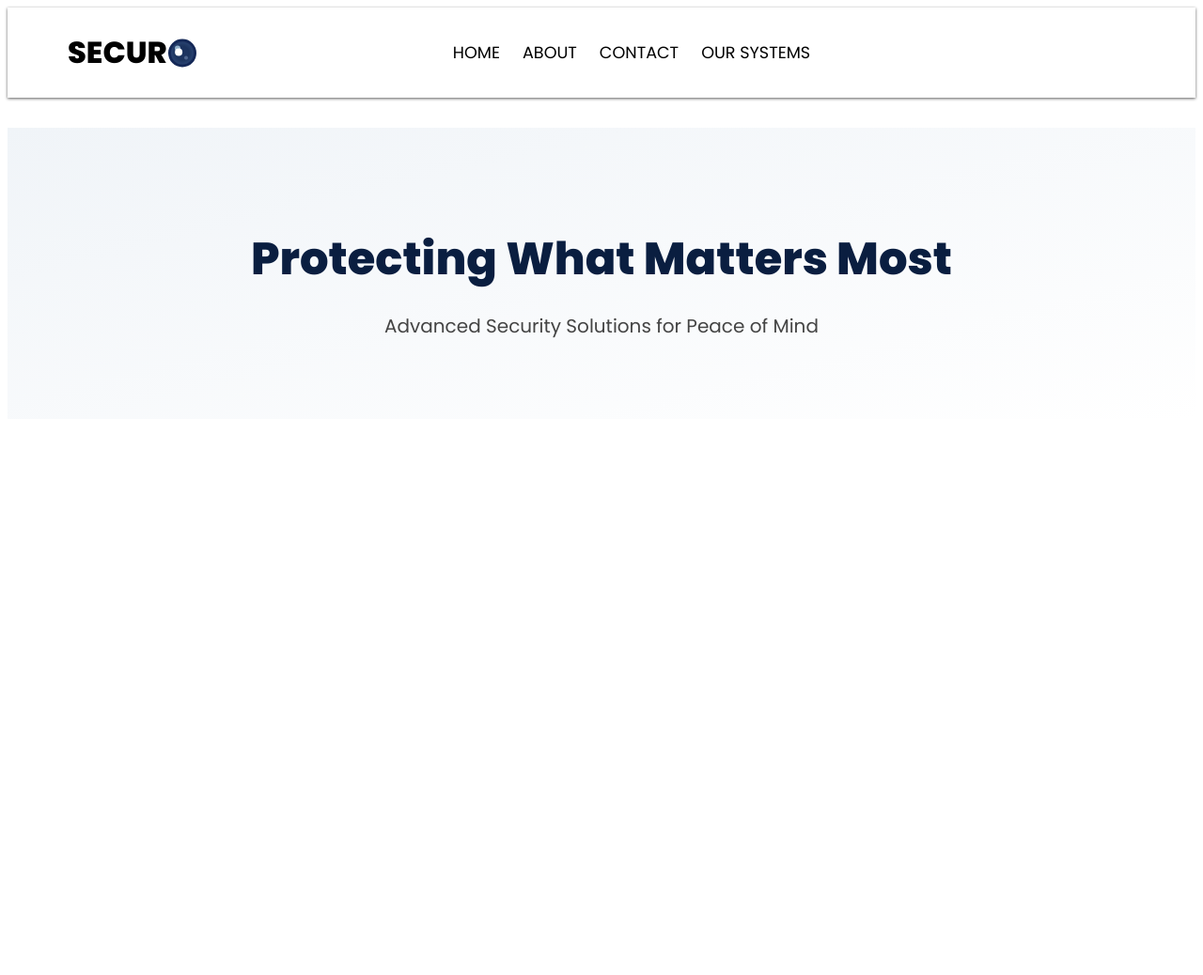
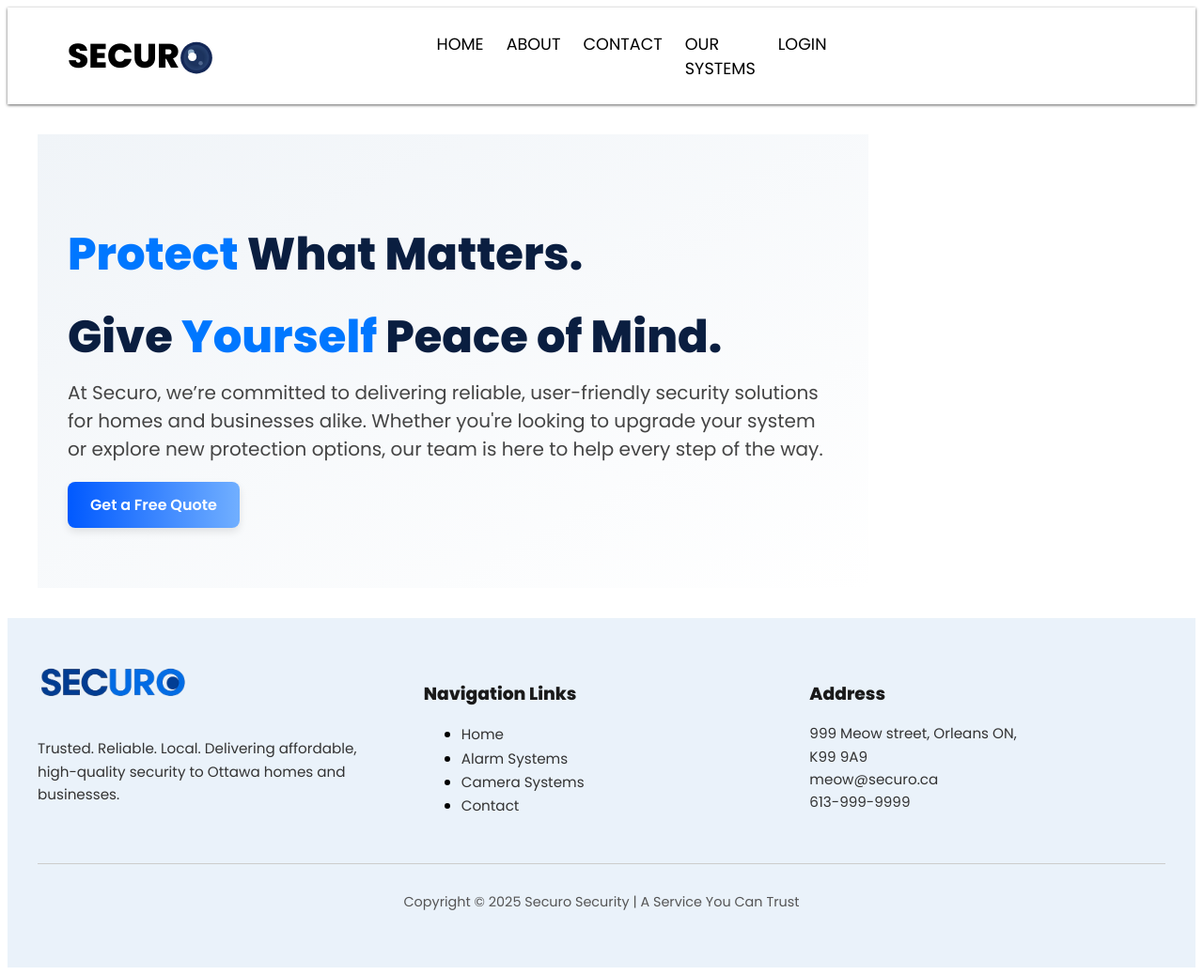
Before and after one commit to nasrAnthony/Securo, a Django app: page / in a window 1280 px wide. Shown: the whole page at 94% size. Before the commit the page ends 360 px from the top, so only its background shows below. Run offline with Django 5.2, Linux system fonts and the light colour scheme.

Commit message:
Added footer. Added logo placeholder. Fixed issues. Starting to populate the home page.

```diff
--- a/app/static/css/style.css
+++ b/app/static/css/style.css
@@ -3,7 +3,6 @@ body {
 }
 
 nav {
-  background-color: #ffffff;
   padding: 1.5rem 2rem;
   box-shadow: 0px 1px 3px rgba(0, 0, 0, 0.637);
 }
@@ -29,6 +28,7 @@ nav {
 }
 
 .nav-center a,
+
 .logo {
   color: rgb(0, 0, 0);
   text-decoration: none;
@@ -37,16 +37,16 @@ nav {
 }
 
 .nav-center a:hover {
-  color: #919191;
+  color: #0077ff;
 }
 
 .nav-left a:hover {
-  color: #919191;
+  color: #0077ff;
 }
 
 .logo {
   font-weight: bold;
-  font-size: 2rem;
+  font-size: 2.25rem;
   color: black;
   text-decoration: none;
   display: flex;
@@ -149,17 +149,19 @@ nav {
 
 
 .slogan-section {
-  text-align: center;
+  text-align: left;
   padding: 4rem 2rem;
   background: linear-gradient(to bottom right, #f0f4f8, #ffffff);
-  margin-top: 2rem;
+  max-width: 820px;
+  margin: 2rem;     /* Centers the block horizontally */
 }
 
 .slogan-title {
   font-size: 3rem;
   font-weight: 800;
   color: #0a1e40;
-  margin-bottom: 1rem;
+  margin-bottom: 0.5rem;
+  line-height: 1;          /* Tighter line spacing */
 }
 
 .slogan-sub {
@@ -167,3 +169,96 @@ nav {
   font-weight: 400;
   color: #444;
 }
+
+.highlight-you {
+  color: #0077ff;
+  font-weight: 800;
+}
+
+
+.cta-button {
+  display: inline-block;
+  padding: 0.75rem 1.5rem;
+  background: linear-gradient(to right, #0059ff, #71afff);
+  color: #fff;
+  font-weight: 600;
+  border: none;
+  border-radius: 8px;
+  text-decoration: none;
+  font-size: 1rem;
+  transition: background 0.3s ease, transform 0.2s ease;
+  box-shadow: 0 4px 8px rgba(0, 0, 0, 0.1);
+}
+
+.cta-button:hover {
+  transform: translateY(-2px);
+  background: linear-gradient(to right, #0059ff, #71afff);
+}
+
+.site-footer {
+  background-color: #eaf2fa;
+  padding: 3rem 2rem 1rem;
+  font-family: 'Poppins', sans-serif;
+}
+
+.footer-container {
+  display: flex;
+  flex-wrap: wrap;
+  justify-content: space-between;
+  gap: 2rem;
+  max-width: 1200px;
+  margin: 0 auto;
+}
+
+.footer-column {
+  flex: 1;
+  min-width: 220px;
+}
+
+.footer-column h3 {
+  font-weight: 700;
+  margin-bottom: 1rem;
+  color: #1a1a1a;
+}
+
+.footer-column p,
+.footer-column a {
+  font-size: 0.95rem;
+  color: #333;
+  line-height: 1.6;
+  text-decoration: none;
+}
+
+.footer-logo {
+  width: 160px;
+  margin-bottom: 1rem;
+}
+
+.footer-badge {
+  width: 90px;
+  margin: 0.5rem 0.5rem 0 0;
+}
+
+.footer-bottom {
+  border-top: 1px solid #ccc;
+  margin-top: 2rem;
+  padding-top: 1rem;
+  text-align: center;
+  font-size: 0.9rem;
+  color: #555;
+}
+
+.social-icons {
+  margin-top: 0.5rem;
+}
+
+.social-icons i {
+  margin: 0 0.5rem;
+  font-size: 1.2rem;
+  color: #1a1a1a;
+  transition: color 0.2s;
+}
+
+.social-icons i:hover {
+  color: #0077ff;
+}
--- a/app/templates/base.html
+++ b/app/templates/base.html
@@ -51,6 +51,7 @@
                 <a href="/alarm-systems/">Alarm Systems</a>
             </div>
         </div>
+        <a href="/login/">LOGIN</a>
       </div>
       <div class="nav-right"></div> <!-- empty div for spacing -->
     </div>
@@ -83,5 +84,44 @@
     });
     </script>
 
+    <footer class="site-footer">
+        <div class="footer-container">
+            <div class="footer-column">
+            <img src="{% static 'images/logo.png' %}" alt="Company Logo" class="footer-logo">
+            <p>
+                Trusted. Reliable. Local. Delivering affordable, high-quality security to Ottawa homes and businesses.
+            </p>
+            </div>
+            <div class="footer-column">
+            <h3>Navigation Links</h3>
+            <ul>
+                <li><a href="/home/">Home</a></li>
+                <li><a href="/alarm-systems/">Alarm Systems</a></li>
+                <li><a href="/camera-systems/">Camera Systems</a></li>
+                <li><a href="/contact/">Contact</a></li>
+            </ul>
+            </div>
+            <div class="footer-column">
+            <h3>Address</h3>
+            <p>
+                999 Meow street, Orleans ON,<br>
+                K99 9A9<br>
+                <a href="meow@securo.ca">meow@securo.ca</a><br>
+                613-999-9999
+            </p>
+            </div>
+        </div>
+
+        <div class="footer-bottom">
+            <p>Copyright © 2025 Securo Security | A Service You Can Trust</p>
+            <div class="social-icons">
+            <i class="fab fa-google"></i>
+            <i class="fab fa-linkedin"></i>
+            <i class="fab fa-facebook-square"></i>
+            <i class="fab fa-instagram"></i>
+            </div>
+        </div>
+    </footer>
+
 </body>
 </html>
--- a/app/templates/home.html
+++ b/app/templates/home.html
@@ -4,7 +4,14 @@
 
 {% block content %}
 <section class="slogan-section">
-  <h1 class="slogan-title">Protecting What Matters Most</h1>
-  <p class="slogan-sub">Advanced Security Solutions for Peace of Mind</p>
+  <h1 class="slogan-title">
+     <span class="highlight-you">Protect</span> What Matters.
+  </h1>
+  <h1 class="slogan-title">
+     Give <span class="highlight-you">Yourself</span> Peace of Mind.
+  </h1>
+  <p class="slogan-sub">At Securo, we’re committed to delivering reliable, user-friendly security solutions for homes and businesses alike. Whether you're looking to upgrade your system or explore new protection options, our team is here to help every step of the way.</p>
+  <a href="/quote-form/" class="cta-button">Get a Free Quote</a>
+
 </section>
 {% endblock %}
--- a/app/urls.py
+++ b/app/urls.py
@@ -9,4 +9,6 @@ urlpatterns = [
     path('contact/', views.contact, name='contact'),
     path('camera-systems/', views.camera_systems, name='systemcamera'),
     path('alarm-systems/', views.alarm_systems, name='systemalarm'),
+    path('login/', views.login, name='login'),
+    path('quote-form/', views.quote, name='quote')
 ]
--- a/app/views.py
+++ b/app/views.py
@@ -17,3 +17,9 @@ def camera_systems(request):
 
 def alarm_systems(request):
     return render(request, 'alarmsystems.html')
+
+def login(request):
+    return render(request, 'login.html')
+
+def quote(request):
+    return render(request, 'quote_form.html')
```
Also changed, not shown: app/templates/login.html (added, +7 -0 lines), app/templates/quote_form.html (added, +7 -0 lines), app/static/images/logo.png (added).
